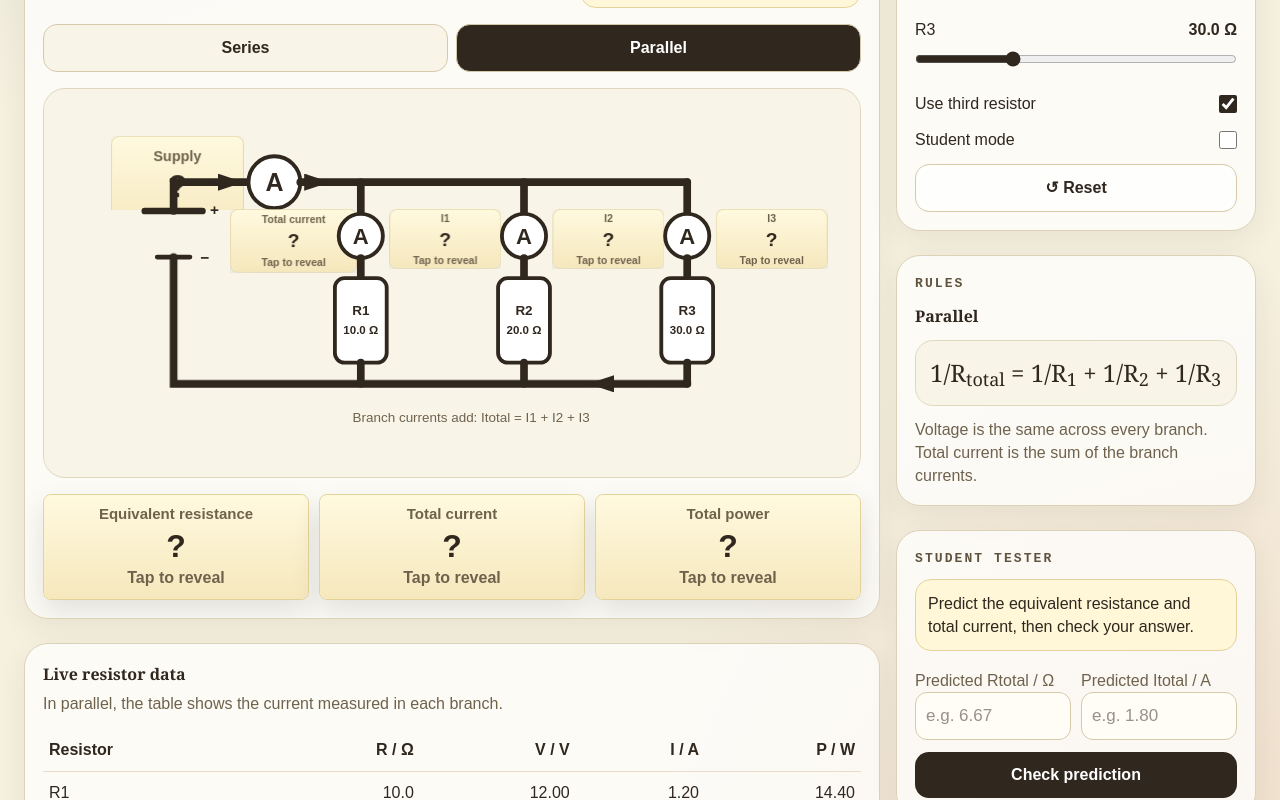
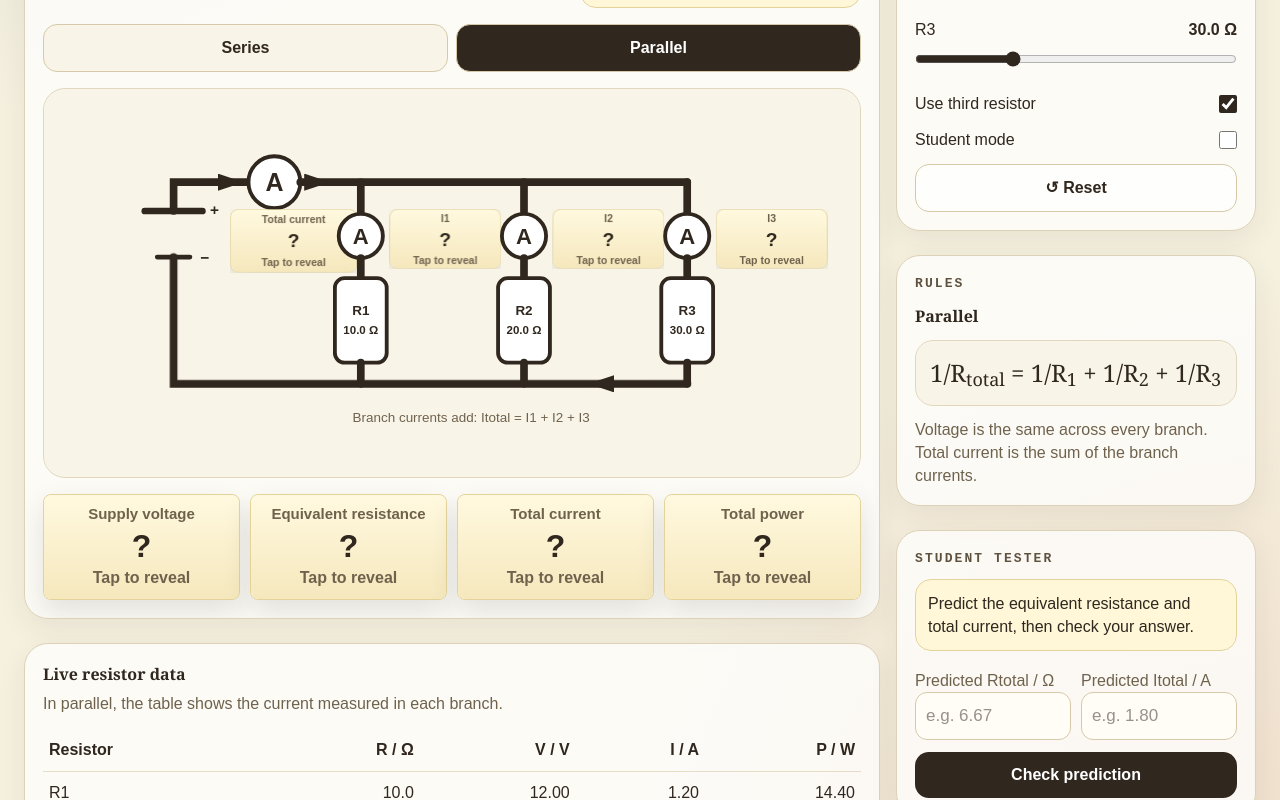
Before and after one commit to oshiromarcos/physics-concept-studio, a React (Vite) app: page / in a window 1280 px wide. Shown: the part 504-1304 px from the top of the page. Built offline with nearby package versions, Linux system fonts and the light colour scheme.

Commit message:
Refine parallel circuit reveal cards

```diff
--- a/src/App.jsx
+++ b/src/App.jsx
@@ -138,6 +138,9 @@ const networkRevealDefaults = {
   equivalentResistance: false,
   totalCurrent: false,
   totalPower: false,
+  branchCurrent0: false,
+  branchCurrent1: false,
+  branchCurrent2: false,
 };
 
 const wireRevealDefaults = {
@@ -1083,7 +1086,8 @@ function SeriesParallelPage() {
               )}
             </div>
 
-            <div className="summary-grid">
+            <div className="summary-grid four">
+              <FlipValueBox label="Supply voltage" value={supplyVoltage.toFixed(1)} unit="V" revealed={revealedValues.supplyVoltage} onFlip={() => flipValue("supplyVoltage")} />
               <FlipValueBox label="Equivalent resistance" value={equivalentResistance.toFixed(2)} unit="Ω" revealed={revealedValues.equivalentResistance} onFlip={() => flipValue("equivalentResistance")} />
               <FlipValueBox label="Total current" value={totalCurrent.toFixed(2)} unit="A" revealed={revealedValues.totalCurrent} onFlip={() => flipValue("totalCurrent")} />
               <FlipValueBox label="Total power" value={totalPower.toFixed(2)} unit="W" revealed={revealedValues.totalPower} onFlip={() => flipValue("totalPower")} />
@@ -1717,7 +1721,7 @@ function SeriesDiagram({ supplyVoltage, resistors, totalCurrent, revealedValues,
   );
 }
 
-function ParallelDiagram({ supplyVoltage, resistors, rows, totalCurrent, revealedValues, onFlip }) {
+function ParallelDiagram({ resistors, rows, totalCurrent, revealedValues, onFlip }) {
   const branchPositions = resistors.length === 3 ? [330, 500, 670] : [410, 610];
   const railEnd = branchPositions[branchPositions.length - 1];
 
@@ -1730,18 +1734,6 @@ function ParallelDiagram({ supplyVoltage, resistors, rows, totalCurrent, reveale
       </defs>
 
       <rect width="850" height="390" fill="#f8f4e8" />
-
-      <SvgInfoCard
-        x={70}
-        y={42}
-        width={138}
-        height={76}
-        label="Supply"
-        value={supplyVoltage.toFixed(1)}
-        unit="V"
-        revealed={revealedValues.supplyVoltage}
-        onFlip={() => onFlip("supplyVoltage")}
-      />
 
       {/* Cell */}
       <line x1="105" y1="120" x2="165" y2="120" stroke="#30271e" strokeWidth="7" strokeLinecap="round" />
@@ -1784,8 +1776,8 @@ function ParallelDiagram({ supplyVoltage, resistors, rows, totalCurrent, reveale
             label={`I${index + 1}`}
             value={rows[index].current.toFixed(2)}
             unit="A"
-            revealed={revealedValues.totalCurrent}
-            onFlip={() => onFlip("totalCurrent")}
+            revealed={revealedValues[`branchCurrent${index}`]}
+            onFlip={() => onFlip(`branchCurrent${index}`)}
             compact
           />
 
```
